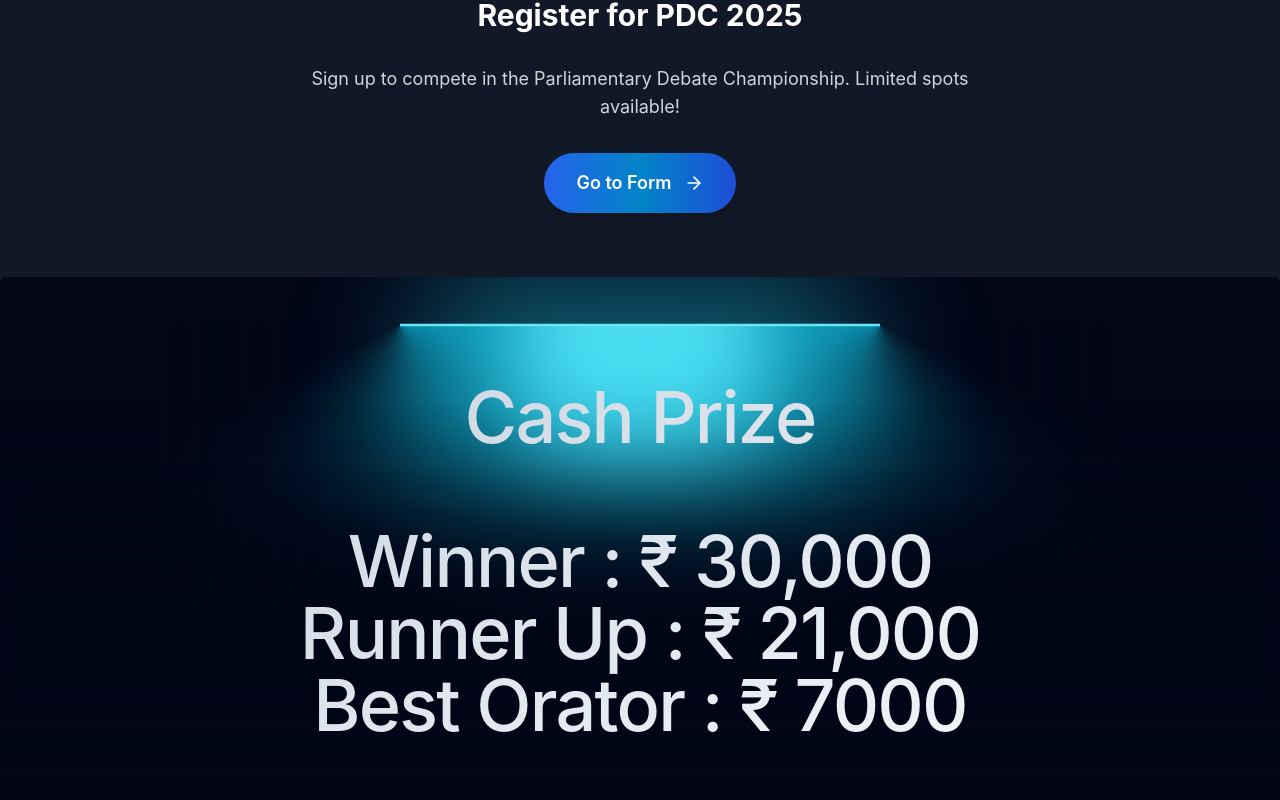
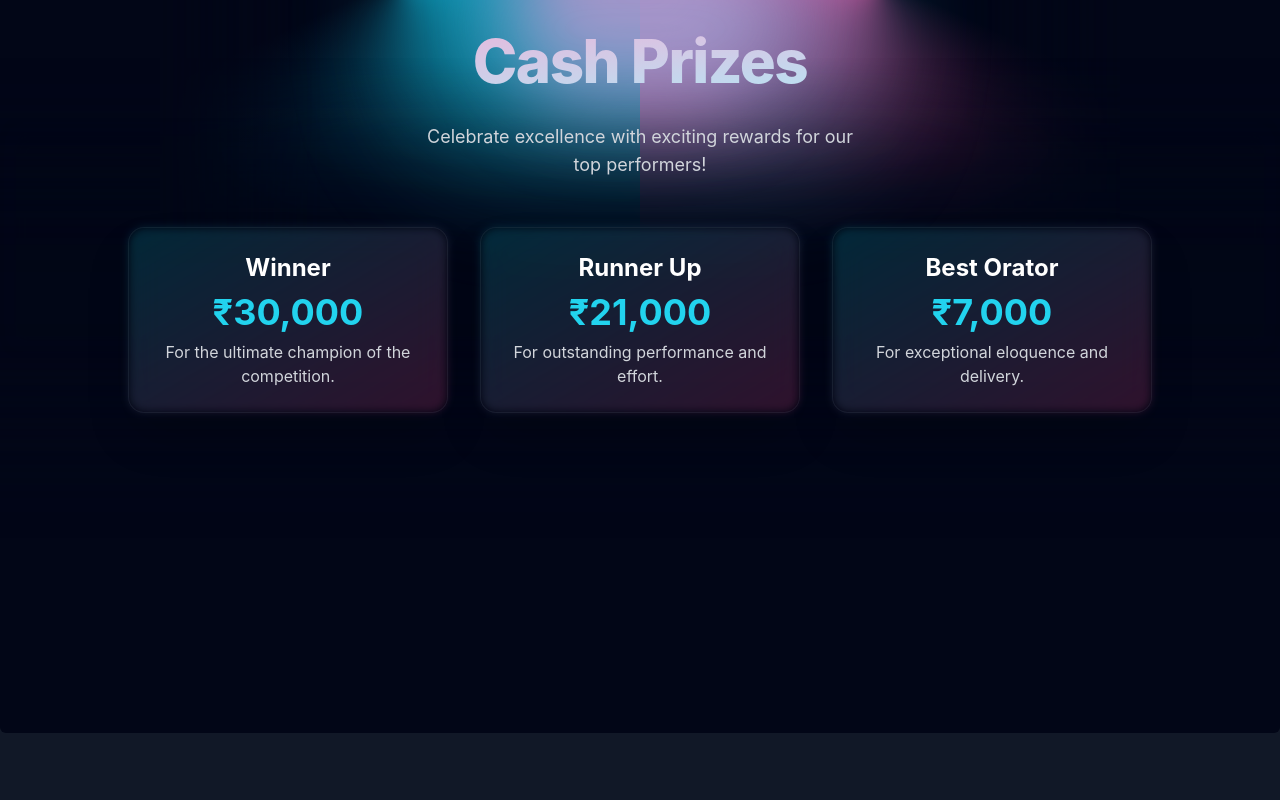
Before and after one commit to dismh/PDC-rework, a React (Vite) app: page / in a window 1280 px wide. Shown: the part 6979-7779 px from the top of the page. Built offline with nearby package versions, Linux system fonts and the light colour scheme.

Commit message:
cash prize 🤑🙏

```diff
--- a/src/App.jsx
+++ b/src/App.jsx
@@ -62,8 +62,9 @@ function App() {
         <PreparationAndTimings />
         <PoisAndConduct />
         <Schedule />
+        <LampDemo />
         <Register />
-        <LampDemo />
+
         <Contact />
       </main>
       <Footer />
--- a/src/components/CashPrize.jsx
+++ b/src/components/CashPrize.jsx
@@ -1,13 +1,11 @@
 import React from "react";
-import { motion } from "motion/react";
+import { motion } from "framer-motion";
 import { cn } from "../lib/utils.js";
-import { useState } from "react";
-
 
 export function LampDemo() {
   return (
     <LampContainer>
-<motion.h1
+      <motion.div
         initial={{ opacity: 0.5, y: 100 }}
         whileInView={{ opacity: 1, y: 0 }}
         transition={{
@@ -15,20 +13,48 @@ export function LampDemo() {
           duration: 1,
           ease: "easeInOut",
         }}
-  className="mt-8 bg-gradient-to-br from-black to-slate-700 dark:from-slate-300 dark:to-slate-100 py-4 bg-clip-text text-center text-4xl font-medium tracking-tight text-transparent md:text-7xl"
+        className="mt-8 text-center"
       >
-<span className="transition duration-300">
-  Cash Prize
-</span>
-  <br /> <br />
-  <span className="bg-gradient-to-br from-black to-slate-700 dark:from-slate-300 dark:to-slate-100 bg-clip-text text-transparent CHICKENJOCKEY">
-    <p>
-      Winner : ₹ 30,000 <br />
-      Runner Up : ₹ 21,000 <br />
-      Best Orator : ₹ 7000
+        <h1 className="bg-gradient-to-br from-cyan-500 to-pink-500 dark:from-pink-300 dark:to-cyan-200 py-4 bg-clip-text text-4xl font-extrabold tracking-tight text-transparent md:text-6xl">
+          Cash Prizes
+        </h1>
+        <p className="mt-4 text-lg text-gray-700 dark:text-gray-300 max-w-md mx-auto">
+          Celebrate excellence with exciting rewards for our top performers!
         </p>
-  </span>
-</motion.h1>
+        <div className="mt-12 grid grid-cols-1 md:grid-cols-3 gap-8 max-w-5xl mx-auto">
+          {[
+            {
+              title: "Winner",
+              amount: "₹30,000",
+              description: "For the ultimate champion of the competition.",
+            },
+            {
+              title: "Runner Up",
+              amount: "₹21,000",
+              description: "For outstanding performance and effort.",
+            },
+            {
+              title: "Best Orator",
+              amount: "₹7,000",
+              description: "For exceptional eloquence and delivery.",
+            },
+          ].map((prize, index) => (
+            <motion.div
+              key={index}
+              whileHover={{ scale: 1.06 }}
+              transition={{ type: "spring", stiffness: 300 }}
+              className="relative p-6 bg-white/10 dark:bg-black/20 backdrop-blur-lg rounded-2xl shadow-2xl border border-white/20 dark:border-gray-700/30"
+            >
+              <div className="absolute inset-0 bg-gradient-to-br from-cyan-500/20 to-pink-500/20 rounded-2xl blur-sm" />
+              <div className="relative z-10">
+                <h2 className="text-2xl font-bold text-gray-900 dark:text-white">{prize.title}</h2>
+                <p className="mt-2 text-4xl font-bold text-cyan-600 dark:text-cyan-400">{prize.amount}</p>
+                <p className="mt-2 text-gray-700 dark:text-gray-300">{prize.description}</p>
+              </div>
+            </motion.div>
+          ))}
+        </div>
+      </motion.div>
     </LampContainer>
   );
 }
@@ -42,7 +68,6 @@ export const LampContainer = ({ children, className }) => {
       )}
     >
       <div className="relative flex w-full flex-1 scale-y-125 items-center justify-center isolate z-0">
-        {/* Left Glow */}
         <motion.div
           initial={{ opacity: 0.5, width: "15rem" }}
           whileInView={{ opacity: 1, width: "30rem" }}
@@ -55,8 +80,6 @@ export const LampContainer = ({ children, className }) => {
           <div className="absolute w-full left-0 bg-white dark:bg-slate-950 h-40 bottom-0 z-20 [mask-image:linear-gradient(to_top,white,transparent)]" />
           <div className="absolute w-40 h-full left-0 bg-white dark:bg-slate-950 bottom-0 z-20 [mask-image:linear-gradient(to_right,white,transparent)]" />
         </motion.div>
-
-        {/* Right Glow */}
         <motion.div
           initial={{ opacity: 0.5, width: "15rem" }}
           whileInView={{ opacity: 1, width: "30rem" }}
@@ -64,13 +87,11 @@ export const LampContainer = ({ children, className }) => {
           style={{
             backgroundImage: `conic-gradient(var(--conic-position), var(--tw-gradient-stops))`,
           }}
-          className="absolute inset-auto left-1/2 h-56 w-[30rem] bg-gradient-conic from-transparent via-transparent to-cyan-600 text-black dark:text-white [--conic-position:from_290deg_at_center_top]"
+          className="absolute inset-auto left-1/2 h-56 w-[30rem] bg-gradient-conic from-transparent via-transparent to-pink-500 text-black dark:text-white [--conic-position:from_290deg_at_center_top]"
         >
           <div className="absolute w-40 h-full right-0 bg-white dark:bg-slate-950 bottom-0 z-20 [mask-image:linear-gradient(to_left,white,transparent)]" />
           <div className="absolute w-full right-0 bg-white dark:bg-slate-950 h-40 bottom-0 z-20 [mask-image:linear-gradient(to_top,white,transparent)]" />
         </motion.div>
-
-        {/* Blurred Overlays */}
         <div className="absolute top-1/2 h-48 w-full translate-y-12 scale-x-150 bg-white dark:bg-slate-950 blur-2xl" />
         <div className="absolute top-1/2 z-50 h-48 w-full bg-transparent opacity-10 backdrop-blur-md" />
         <div className="absolute inset-auto z-50 h-36 w-[28rem] -translate-y-1/2 rounded-full bg-cyan-400 opacity-50 blur-3xl" />
@@ -78,19 +99,16 @@ export const LampContainer = ({ children, className }) => {
           initial={{ width: "8rem" }}
           whileInView={{ width: "16rem" }}
           transition={{ delay: 0.3, duration: 0.8, ease: "easeInOut" }}
-          className="absolute inset-auto z-30 h-36 w-64 -translate-y-[6rem] rounded-full bg-cyan-300 blur-2xl"
+          className="absolute inset-auto z-30 h-36 w-64 -translate-y-[6rem] rounded-full bg-pink-400 blur-2xl"
         />
         <motion.div
           initial={{ width: "15rem" }}
           whileInView={{ width: "30rem" }}
           transition={{ delay: 0.3, duration: 0.8, ease: "easeInOut" }}
-          className="absolute inset-auto z-50 h-0.5 w-[30rem] -translate-y-[7rem] bg-cyan-300"
+          className="absolute inset-auto z-50 h-0.5 w-[30rem] -translate-y-[7rem] bg-pink-300"
         />
-
         <div className="absolute inset-auto z-40 h-44 w-full -translate-y-[12.5rem] bg-white dark:bg-slate-950" />
       </div>
-
-      {/* Content */}
       <div className="relative z-50 flex -translate-y-80 flex-col items-center px-5 text-black dark:text-white">
         {children}
       </div>
--- /dev/null
+++ b/src/components/ui/lamp.jsx
@@ -0,0 +1,67 @@
+import { motion } from "framer-motion";
+import { cn } from "@/lib/utils";
+
+export const LampContainer = ({ children, className }) => {
+  return (
+    <div
+      className={cn(
+        "relative flex min-h-screen flex-col items-center justify-center overflow-hidden bg-white dark:bg-slate-950 w-full rounded-md z-0",
+        className
+      )}
+    >
+      <div className="relative flex w-full flex-1 items-center justify-center isolate z-0 scale-y-125">
+        {/* Left Gradient */}
+        <motion.div
+          initial={{ opacity: 0.5, width: "15rem" }}
+          whileInView={{ opacity: 1, width: "30rem" }}
+          transition={{ delay: 0.3, duration: 0.8, ease: "easeInOut" }}
+          style={{
+            backgroundImage: `conic-gradient(var(--conic-position), var(--tw-gradient-stops))`,
+          }}
+          className="absolute inset-auto right-1/2 h-40 w-[80%] max-w-xs sm:h-56 sm:max-w-lg sm:w-[30rem] bg-gradient-conic from-cyan-600 via-transparent to-transparent text-black dark:text-white [--conic-position:from_70deg_at_center_top]"
+        >
+          <div className="absolute bottom-0 left-0 h-32 sm:h-40 w-full bg-white dark:bg-slate-950 z-20 [mask-image:linear-gradient(to_top,white,transparent)]" />
+          <div className="absolute bottom-0 left-0 h-full w-32 sm:w-40 bg-white dark:bg-slate-950 z-20 [mask-image:linear-gradient(to_right,white,transparent)]" />
+        </motion.div>
+
+        {/* Right Gradient */}
+        <motion.div
+          initial={{ opacity: 0.5, width: "15rem" }}
+          whileInView={{ opacity: 1, width: "30rem" }}
+          transition={{ delay: 0.3, duration: 0.8, ease: "easeInOut" }}
+          style={{
+            backgroundImage: `conic-gradient(var(--conic-position), var(--tw-gradient-stops))`,
+          }}
+          className="absolute inset-auto left-1/2 h-40 w-[80%] max-w-xs sm:h-56 sm:max-w-lg sm:w-[30rem] bg-gradient-conic from-transparent via-transparent to-cyan-600 text-black dark:text-white [--conic-position:from_290deg_at_center_top]"
+        >
+          <div className="absolute bottom-0 right-0 h-full w-32 sm:w-40 bg-white dark:bg-slate-950 z-20 [mask-image:linear-gradient(to_left,white,transparent)]" />
+          <div className="absolute bottom-0 right-0 h-32 sm:h-40 w-full bg-white dark:bg-slate-950 z-20 [mask-image:linear-gradient(to_top,white,transparent)]" />
+        </motion.div>
+
+        {/* Central Blurs & Overlays */}
+        <div className="absolute top-1/2 w-full h-32 sm:h-48 translate-y-12 sm:translate-y-14 scale-x-150 bg-white dark:bg-slate-950 blur-2xl" />
+        <div className="absolute top-1/2 w-full h-32 sm:h-48 translate-y-12 sm:translate-y-14 bg-transparent opacity-10 backdrop-blur-md z-50" />
+        <div className="absolute inset-auto z-50 w-64 sm:w-[28rem] h-24 sm:h-36 -translate-y-12 sm:-translate-y-16 rounded-full bg-cyan-400 opacity-50 blur-3xl" />
+
+        <motion.div
+          initial={{ width: "8rem" }}
+          whileInView={{ width: "16rem" }}
+          transition={{ delay: 0.3, duration: 0.8, ease: "easeInOut" }}
+          className="absolute inset-auto z-30 h-24 sm:h-36 w-48 sm:w-[16rem] -translate-y-[5rem] sm:-translate-y-[6rem] rounded-full bg-cyan-300 blur-2xl"
+        />
+        <motion.div
+          initial={{ width: "15rem" }}
+          whileInView={{ width: "30rem" }}
+          transition={{ delay: 0.3, duration: 0.8, ease: "easeInOut" }}
+          className="absolute inset-auto z-50 h-0.5 w-[70%] max-w-xs sm:w-[30rem] -translate-y-[6.5rem] sm:-translate-y-[7rem] bg-cyan-300"
+        />
+        <div className="absolute inset-auto z-40 w-full h-32 sm:h-44 -translate-y-[11rem] sm:-translate-y-[12.5rem] bg-white dark:bg-slate-950" />
+      </div>
+
+      {/* Content */}
+      <div className="relative z-50 flex flex-col items-center px-4 sm:px-6 -translate-y-5 text-black dark:text-white">
+        {children}
+      </div>
+    </div>
+  );
+};
```
Lines whose indentation alone changed are shown as unchanged.
